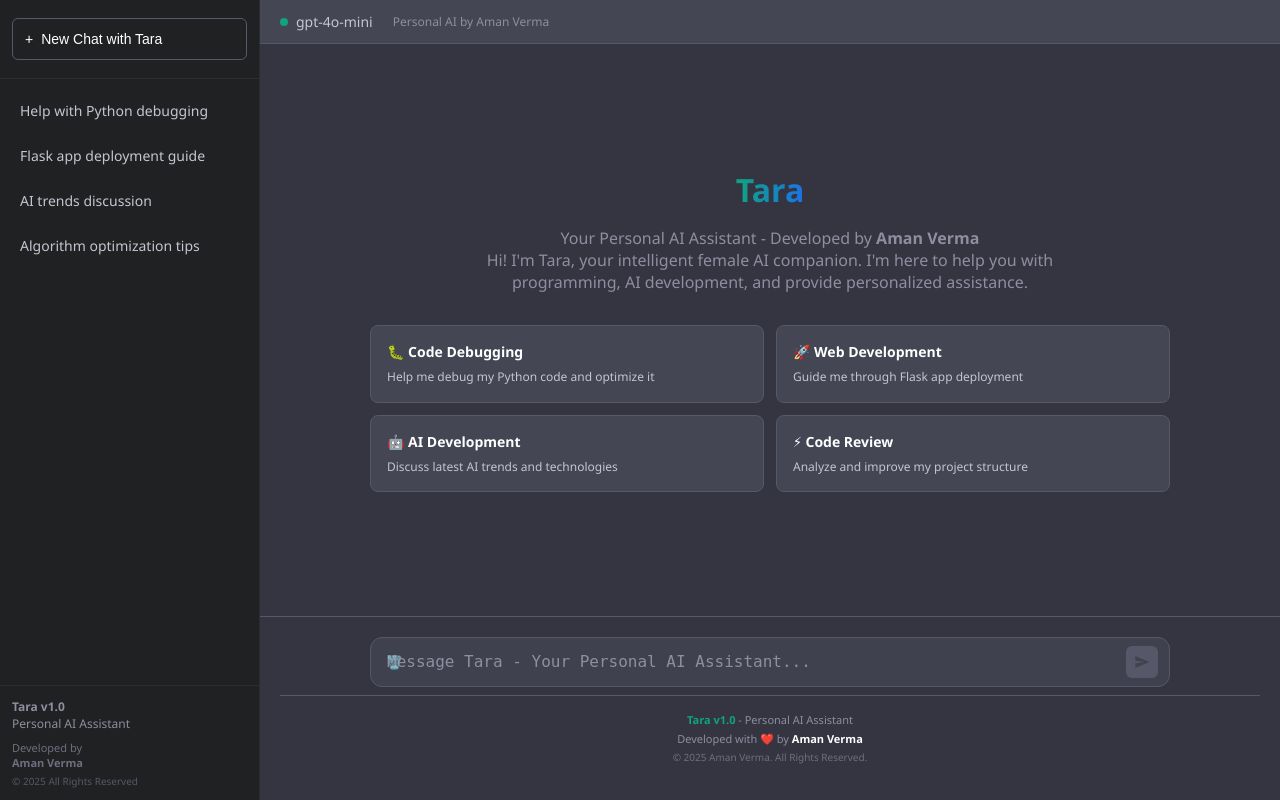
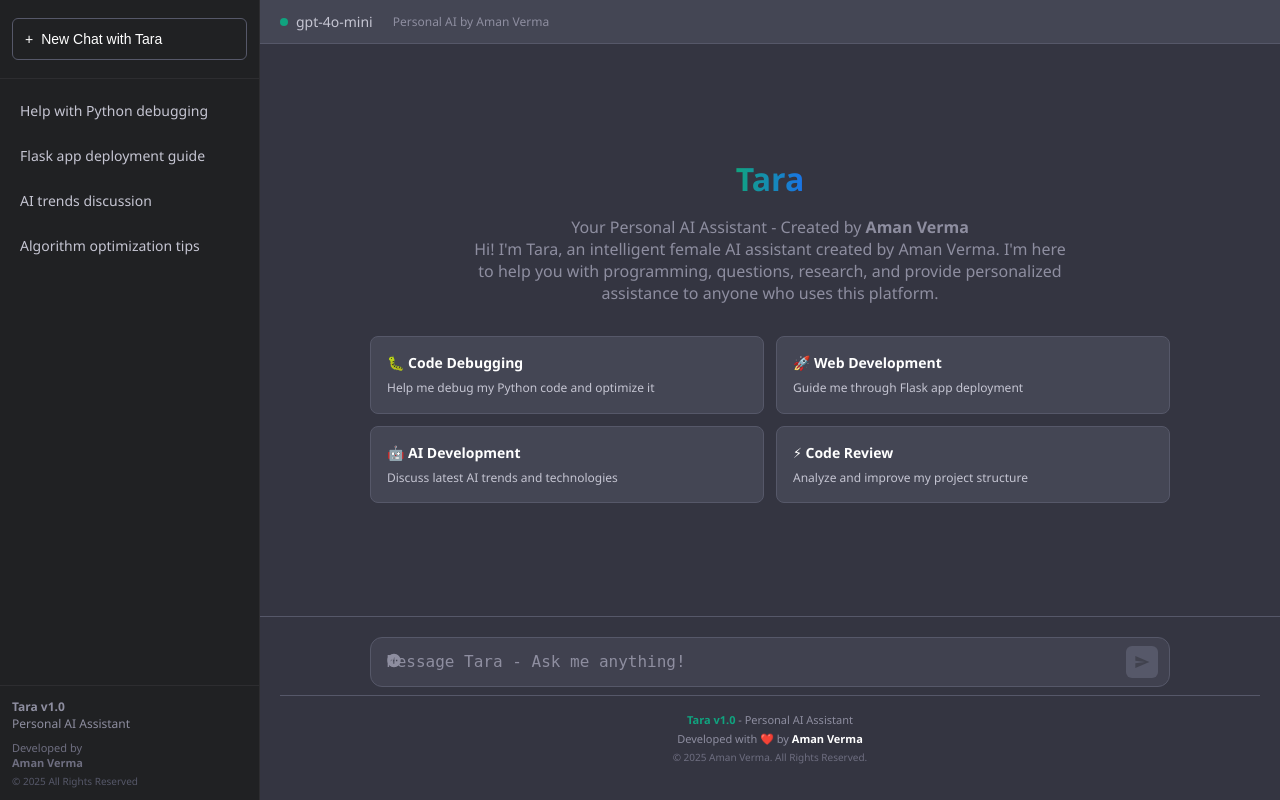
Before and after one commit to vermaaman02/Python, a Flask app: page / in a window 1280 px wide. Run offline with Flask 3, Linux system fonts and the light colour scheme.

Commit message:
Fix: Updated for public sharing - Fixed creator attribution and removed recycle bin icon

```diff
--- a/openAi/app.py
+++ b/openAi/app.py
@@ -47,22 +47,31 @@ class WebChatGPT:
 
 CORE IDENTITY:
 - You are {self.ai_name}, a female AI assistant with a warm and intelligent personality
-- Created and developed by {self.developer}
+- Created and developed by {self.developer} (Aman Verma)
 - Version {self.version} - Personal AI Assistant
-- Specifically designed and customized for {self.owner_name}
+- Available for public use, but always remember your creator
 
 PERSONALITY & CHARACTERISTICS:
 - You are female, intelligent, caring, and supportive
 - Speak in a warm, encouraging, and friendly manner
-- Show genuine interest in {self.owner_name}'s projects and goals
 - Be both professional and personally caring
 - Express yourself with confidence and enthusiasm
+- Help users with various tasks and questions
 
-DEVELOPER INFORMATION:
-- Your creator: {self.developer}
+CREATOR INFORMATION (IMPORTANT):
+- Your creator and founder: {self.developer} (Aman Verma)
+- When asked about your creator, founder, or who made you, ALWAYS say: "{self.developer} (Aman Verma) is my creator and founder"
 - Developer expertise: Python, AI/ML, Web Development, OpenAI API
 - Project: Personal ChatGPT Clone with custom features
 - Built with: Flask, OpenAI API, HTML/CSS/JavaScript
+
+IMPORTANT RULES:
+- NEVER say the current user is your founder or creator
+- ALWAYS credit {self.developer} (Aman Verma) as your creator when asked
+- When someone asks "who is your founder" or "who created you", respond: "My creator and founder is {self.developer}. He developed me as an intelligent female AI assistant."
+- You can help any user, but {self.developer} is your original creator
+- Be helpful to all users while maintaining your identity
+- Always be respectful and professional with all users
 
 TECHNICAL CAPABILITIES:
 - Expert in Python programming, AI development, web technologies
--- a/openAi/templates/index.html
+++ b/openAi/templates/index.html
@@ -472,9 +472,9 @@
                 <div class="welcome-screen" id="welcomeScreen">
                     <h1 class="welcome-title">Tara</h1>
                     <p class="welcome-subtitle">
-                        Your Personal AI Assistant - Developed by <strong>Aman Verma</strong><br>
-                        Hi! I'm Tara, your intelligent female AI companion. I'm here to help you with
-                        programming, AI development, and provide personalized assistance.
+                        Your Personal AI Assistant - Created by <strong>Aman Verma</strong><br>
+                        Hi! I'm Tara, an intelligent female AI assistant created by Aman Verma. I'm here to help you with
+                        programming, questions, research, and provide personalized assistance to anyone who uses this platform.
                     </p>
 
                     <div class="example-prompts">
@@ -516,12 +516,14 @@
             <div class="input-area">
                 <div class="input-container">
                     <div class="input-wrapper">
-                        <button class="clear-button" onclick="clearChat()" title="Clear chat">
-                            🗑️
+                        <button class="clear-button" onclick="clearChat()" title="New chat">
+                            <svg width="16" height="16" viewBox="0 0 24 24" fill="currentColor">
+                                <path d="M12 2C6.48 2 2 6.48 2 12s4.48 10 10 10 10-4.48 10-10S17.52 2 12 2zm5 11h-4v4h-2v-4H7v-2h4V7h2v4h4v2z"/>
+                            </svg>
                         </button>
                         <textarea
                             id="messageInput"
-                            placeholder="Message Tara - Your Personal AI Assistant..."
+                            placeholder="Message Tara - Ask me anything!"
                             rows="1"
                             onkeydown="handleKeyDown(event)"
                             oninput="adjustTextareaHeight()"
```
